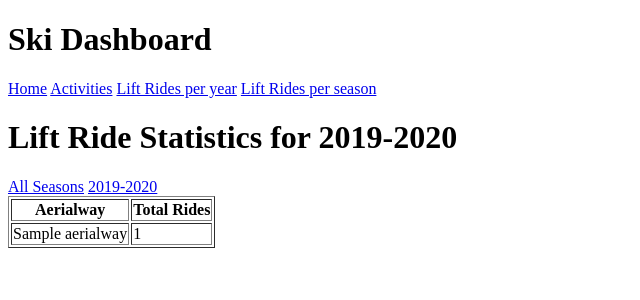
After one commit to solorisx/SkiDashboard, a Django app: page /liftrides/2019-2020/ in a window 1280 px wide. The commit adds this page. Shown: the top 300 px of the page, without its empty margins (0-640 px from the left). Run offline with Django 5.2, Linux system fonts and the light colour scheme; a user stored in the database is signed in; tables that the repository leaves empty hold one stand-in row (values such as "Sample post"); parts of the project's set-up code (start-up, migrations or seed data) failed here and were passed over.

Commit message:
feat: add base templates for home, activities, and lift rides; update activity list and detail views with new structure

```diff
--- a/SkiingDashboard/core/osm_parser.py
+++ b/SkiingDashboard/core/osm_parser.py
@@ -170,7 +170,7 @@ def process_ways(handler):
                             'aerialway_duration': duration_to_minutes(tags.get('aerialway:duration')),
                             'aerialway_heating': 'heating' in tags and tags['aerialway:heating'] == 'yes',
                             'aerialway_occupancy': str_to_int(tags.get('aerialway:occupancy')),
-                            'name': tags.get('name')[0:255] if 'name' in tags else None,
+                            'name': tags.get('name')[0:255] if 'name' in tags else f"Unnamed aerialway {way['osm_id']}",
                         }
                     )
                     station_nodes = [node for node in node_instances if node.tags.get('aerialway') == 'station']
--- a/SkiingDashboard/core/strava_interface.py
+++ b/SkiingDashboard/core/strava_interface.py
@@ -53,15 +53,15 @@ def get_access_token(user):
     app = token.app
 
     # Refresh token if it's close to expiring
-    if token.expires_at < UTC.localize(datetime.now()) + timedelta(minutes=5):
+    if token.expires_at < UTC.localize(datetime.now()) + timedelta(minutes=30):
         return refresh_strava_token(user, token, app)
 
     return token.token
 
-def load_activities(User, after=None):
+def load_activities(User, before=None, after=None):
     access_token = get_access_token(User)
     client = Client(access_token)
-    activities = client.get_activities(after=after)
+    activities = client.get_activities(before=before, after=after)
     return activities
 
 def load_activity(User, activity_id):
--- a/SkiingDashboard/urls.py
+++ b/SkiingDashboard/urls.py
@@ -20,16 +20,22 @@ from SkiingDashboardApp import views
 
 
 urlpatterns = [
+    path('', views.home, name="home"),
     path('admin/', admin.site.urls),
     path('hello/', views.hello_world),
+    path('home/', views.home, name="home"),
     path('accounts/', include('allauth.urls')),
     path("activities/", views.activity_list, name="activity_list"),
     path("activities/<int:activity_id>/", views.activity_detail, name="activity_detail"),
     path("activities/<int:activity_id>/reprocess/", views.reprocess_activity, name="reprocess_activity"),
+    path("sync_strava_all/", views.sync_strava_all, name="sync_strava_all"),
     path("sync_strava/", views.sync_strava, name="sync_strava"),
     path("reprocess_all/", views.sync_reprocess_all, name="reprocess_all"),
+    path("reset_all", views.reset_all, name="reset_all"),
+    path("liftrides/all-seasons/", views.lift_ride_list_season, name="lift_ride_list_season_all"),
     path("liftrides/all/", views.lift_ride_list, name="lift_ride_list_all"),
     path("liftrides/<int:year>/", views.lift_ride_list, name="lift_ride_list_year"),
+    path("liftrides/<str:season>/", views.lift_ride_list_season, name="lift_ride_list_season"),
 
     #path("admin/sync_osm/", views.sync_osm, name="sync_osm"),
 ]
--- a/SkiingDashboardApp/templates/activities/activity_detail.html
+++ b/SkiingDashboardApp/templates/activities/activity_detail.html
@@ -1,3 +1,4 @@
+{% extends 'base.html' %}
 {% load custom_filters %}
 {% block content %}
     <h1>{{ activity.name }} - {{ activity.timestamp }}</h1>
--- /dev/null
+++ b/SkiingDashboardApp/templates/base.html
@@ -0,0 +1,25 @@
+<!DOCTYPE html>
+<html lang="en">
+<head>
+    <meta charset="UTF-8">
+    <meta name="viewport" content="width=device-width, initial-scale=1.0">
+    <title>{% block title %}Ski Dashboard{% endblock %}</title>
+</head>
+<body>
+
+    <header>
+        <h1>Ski Dashboard</h1>
+        <nav>
+            <a href="{% url 'home' %}">Home</a>
+            <a href="{% url 'activity_list' %}">Activities</a>
+            <a href="{% url 'lift_ride_list_all' %}">Lift Rides per year</a>
+            <a href="{% url 'lift_ride_list_season_all' %}">Lift Rides per season</a>
+        </nav>
+    </header>
+
+    <main>
+        {% block content %}{% endblock %}
+    </main>
+
+</body>
+</html>
--- /dev/null
+++ b/SkiingDashboardApp/templates/home.html
@@ -0,0 +1 @@
+{% extends "base.html" %}
--- /dev/null
+++ b/SkiingDashboardApp/templates/liftrides/base.html
@@ -0,0 +1,36 @@
+{% extends "base.html" %}
+
+{% block title %}Lift Rides - Ski Dashboard{% endblock %}
+
+{% block content %}
+    <h1>Lift Ride Statistics {% block header %}{% endblock %}</h1>
+
+    <!-- Season/Year Navigation -->
+    <nav>
+        {% block navigation %}{% endblock %}
+    </nav>
+
+    <!-- Lift Ride Statistics Table -->
+    <table border="1">
+        <thead>
+            <tr>
+                <th>Aerialway</th>
+                <th>Total Rides</th>
+            </tr>
+        </thead>
+        <tbody>
+            {% block table_data %}
+                {% for lift in lift_stats %}
+                    <tr>
+                        <td>{{ lift.aerialway__name }}</td>
+                        <td>{{ lift.total_rides }}</td>
+                    </tr>
+                {% empty %}
+                    <tr>
+                        <td colspan="2">No data available.</td>
+                    </tr>
+                {% endfor %}
+            {% endblock %}
+        </tbody>
+    </table>
+{% endblock %}
--- /dev/null
+++ b/SkiingDashboardApp/templates/liftrides/statistics_season.html
@@ -0,0 +1,10 @@
+{% extends "liftrides/base.html" %}
+
+{% block header %}for {{ selected_season|default:"All Seasons" }}{% endblock %}
+
+{% block navigation %}
+    <a href="{% url 'lift_ride_list_season_all' %}">All Seasons</a>
+    {% for season in seasons %}
+        <a href="{% url 'lift_ride_list_season' season=season %}">{{ season }}</a>
+    {% endfor %}
+{% endblock %}
--- a/SkiingDashboardApp/views.py
+++ b/SkiingDashboardApp/views.py
@@ -1,3 +1,5 @@
+from datetime import datetime
+import logging
 from django.shortcuts import render, get_object_or_404
 from django.db.models import Count, Avg, Min, Max, F
 from django.db.models.functions import Round
@@ -5,8 +7,13 @@ from django.http import HttpResponse
 from .models import Activity, LiftRide
 from SkiingDashboard.core.activity_parser import parse_strava_activity, parse_strava_activities
 
+logger = logging.getLogger('SkiingDashboard')
+
 def hello_world(request):
     return HttpResponse("Hello, World!")
+
+def home(request):
+    return render(request, "home.html")
 
 def activity_list(request):
     """Show all activities."""
@@ -28,7 +35,7 @@ def activity_detail(request, activity_id):
     """Show details of a single activity, including laps and lift rides."""
     activity = get_object_or_404(Activity, id=activity_id, user=request.user)
     laps = activity.laps.all().order_by("lap_index")
-    lift_rides = LiftRide.objects.filter(lap__activity=activity).order_by("lap__lap_index")
+    lift_rides = LiftRide.objects.filter(lap__activity=activity).order_by("lap__lap_index", "timestamp")
 
     return render(
         request,
@@ -49,9 +56,18 @@ def reprocess_activity(request, activity_id):
     else:
         return HttpResponse(f"Activity {activity_id} has no Strava ID.")
 
+
+def sync_strava_all(request):
+    try:
+        parse_strava_activities(user=request.user, all=True, update=False)
+        return HttpResponse("Strava activities synced.")
+    except Exception as e:
+        return HttpResponse(f"Error syncing Strava activities: {e}")
+
+
 def sync_strava(request):
     try:
-        parse_strava_activities(user=request.user, update=False)
+        parse_strava_activities(user=request.user, all=False, update=False)
         return HttpResponse("Strava activities synced.")
     except Exception as e:
         return HttpResponse(f"Error syncing Strava activities: {e}")
@@ -63,14 +79,18 @@ def sync_reprocess_all(request):
     except Exception as e:
         return HttpResponse(f"Error syncing Strava activities: {e}")
 
+def reset_all(request):
+    Activity.objects.filter(user=request.user).delete()
+    return HttpResponse("All activities deleted.")
+
 def lift_ride_list(request, year=None):
     """Show all lift rides."""
 
-    years = set(LiftRide.objects.dates("lap__activity__timestamp", "year", order="DESC"))
+    rides = LiftRide.objects.filter(lap__activity__user=request.user)
+    years = set(rides.dates("lap__activity__timestamp", "year", order="DESC"))
     years = [y.year for y in years]
     years.sort(reverse=True)
 
-    rides = LiftRide.objects.filter(lap__activity__user=request.user)
     if year:
         rides = rides.filter(lap__activity__timestamp__year=year)
 
@@ -85,3 +105,39 @@ def lift_ride_list(request, year=None):
     }
 
     return render(request, "liftrides/statistics.html", context)
+
+def lift_ride_list_season(request, season=None):
+    rides = LiftRide.objects.filter(lap__activity__user=request.user)
+    years = set(rides.dates("lap__activity__timestamp", "year", order="DESC"))
+    years = [y.year for y in years]
+    years.sort(reverse=True)
+    logger.debug(f"Years: {years}")
+
+    if years:
+        if not rides.filter(lap__activity__timestamp__lte=datetime(years[-1], 6, 30)):
+            years.pop(len(years)-1)
+
+    seasons = [f"{y-1}-{y}" for y in years]
+    logger.debug(f"Seasons: {seasons}")
+    if season:
+        try:
+            year1, year2 = map(int, season.split("-"))
+        except ValueError:
+            return HttpResponse("Invalid season format. Use 'YYYY-YYYY'.")
+        if year1 >= year2:
+            year1, year2 = year2, year1
+        start_date = datetime(year1, 7, 1)
+        end_date = datetime(year2, 6, 30)
+        rides = rides.filter(lap__activity__timestamp__range=(start_date, end_date))
+
+    lift_stats = rides.values('aerialway__name').annotate(
+        total_rides=Count('id'),
+    ).order_by('-total_rides')
+
+    context = {
+        'lift_stats': lift_stats,
+        'selected_season': season,
+        'seasons': seasons
+    }
+
+    return render(request, "liftrides/statistics_season.html", context)
```
Also changed, not shown: SkiingDashboard/core/activity_parser.py (+40 -14 lines), SkiingDashboardApp/templates/activities/activity_list.html (+16 -1 lines), SkiingDashboardApp/templates/liftrides/statistics.html (+8 -39 lines).
